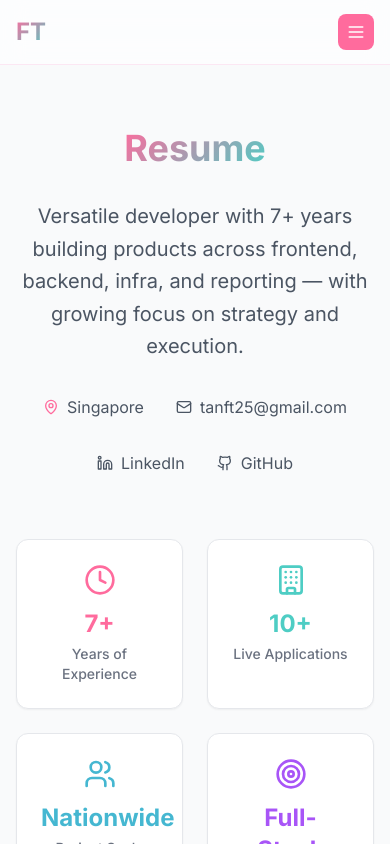
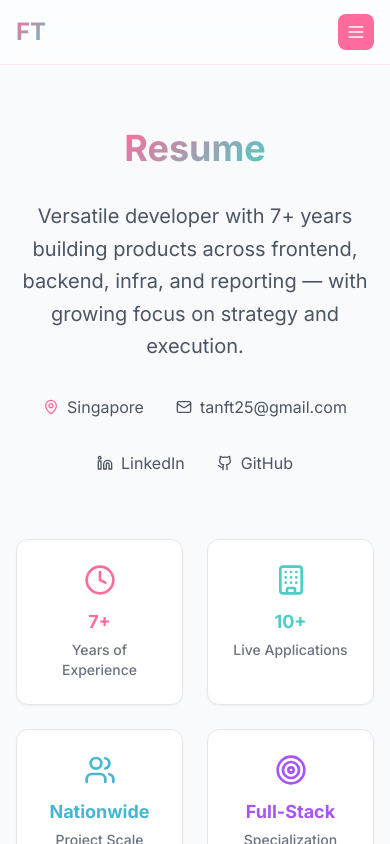
Before and after one commit to ftiannn/heyft-portfolio, a Next.js app: page /resume in a window 390 px wide. Shown: the top 844 px of the page. Built offline with nearby package versions, Linux system fonts and the light colour scheme.

Commit message:
fix size for mobile responsive

```diff
--- a/src/app/resume/page.tsx
+++ b/src/app/resume/page.tsx
@@ -165,14 +165,14 @@ export default function Resume() {
         </motion.div>
 
 
-        <div className="fade-in-up grid grid-cols-2 md:grid-cols-4 gap-6 mb-16">
+        <div className="fade-in-up  grid grid-cols-2 md:grid-cols-4 gap-6 mb-16">
           {quickStats.map((stat) => (
             <div
               key={stat.label}
               className="bg-white dark:bg-slate-800 p-6 rounded-xl text-center shadow-sm border border-gray-200 dark:border-gray-700 hover:shadow-md transition-shadow"
             >
               <stat.icon className={`h-8 w-8 ${stat.color} mx-auto mb-3`} />
-              <div className={`text-2xl font-bold ${stat.color} mb-1`}>
+              <div className={`text-lg md:text-2xl font-bold ${stat.color} mb-1`}>
                 {stat.value}
               </div>
               <div className="text-sm text-gray-500 font-medium">
```
